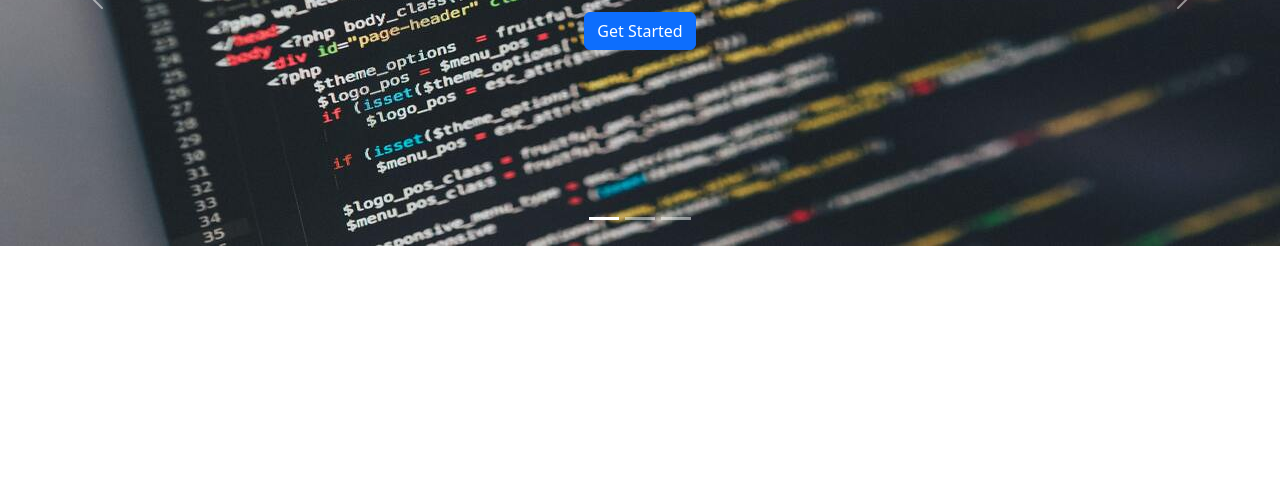
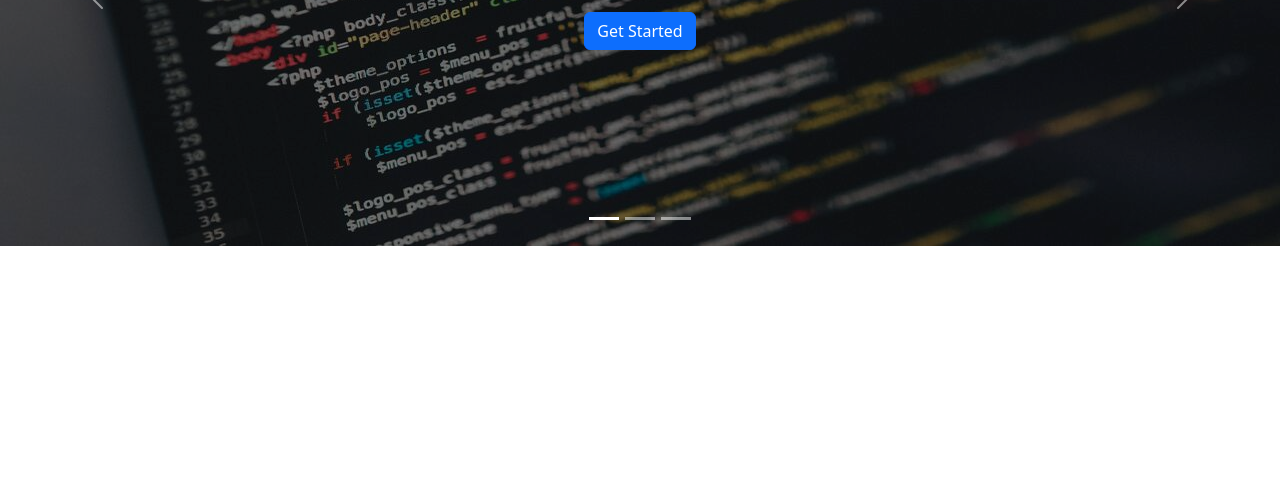
Before and after one commit to mostafid0012/edtech, a plain HTML site: page index.html in a window 1280 px wide. Shown: the part 310-800 px from the top of the page. Drawn offline with nearby package versions, Linux system fonts and the light colour scheme.

Commit message:
carousel

```diff
--- a/index.html
+++ b/index.html
@@ -9,6 +9,8 @@
 
     <!-- Bootsrap CDN -->
     <link rel="stylesheet" href="	https://cdn.jsdelivr.net/npm/bootstrap@5.3.3/dist/css/bootstrap.min.css">
+
+    <link rel="stylesheet" href="styles.css">
 </head>
 
 
@@ -49,9 +51,7 @@
             </div>
         </nav>
 
-    </header>
-    <main>
-        <!-- Carousel -->
+        <!-- Carousel start -->
         <div id="carouselExampleIndicators" class="carousel slide">
             <div class="carousel-indicators">
                 <button type="button" data-bs-target="#carouselExampleIndicators" data-bs-slide-to="0" class="active"
@@ -108,8 +108,11 @@
                 <span class="visually-hidden">Next</span>
             </button>
         </div>
+        <!-- Carousel end -->
+
         <!-- Bootsrap JS -->
-    </main>
+
+    </header>
     <script src="	https://cdn.jsdelivr.net/npm/bootstrap@5.3.3/dist/js/bootstrap.bundle.min.js"></script>
 
 </body>
--- /dev/null
+++ b/styles.css
@@ -0,0 +1,4 @@
+.carousel-img {
+    filter: brightness(50%);
+    object-fit: cover;
+}
```
